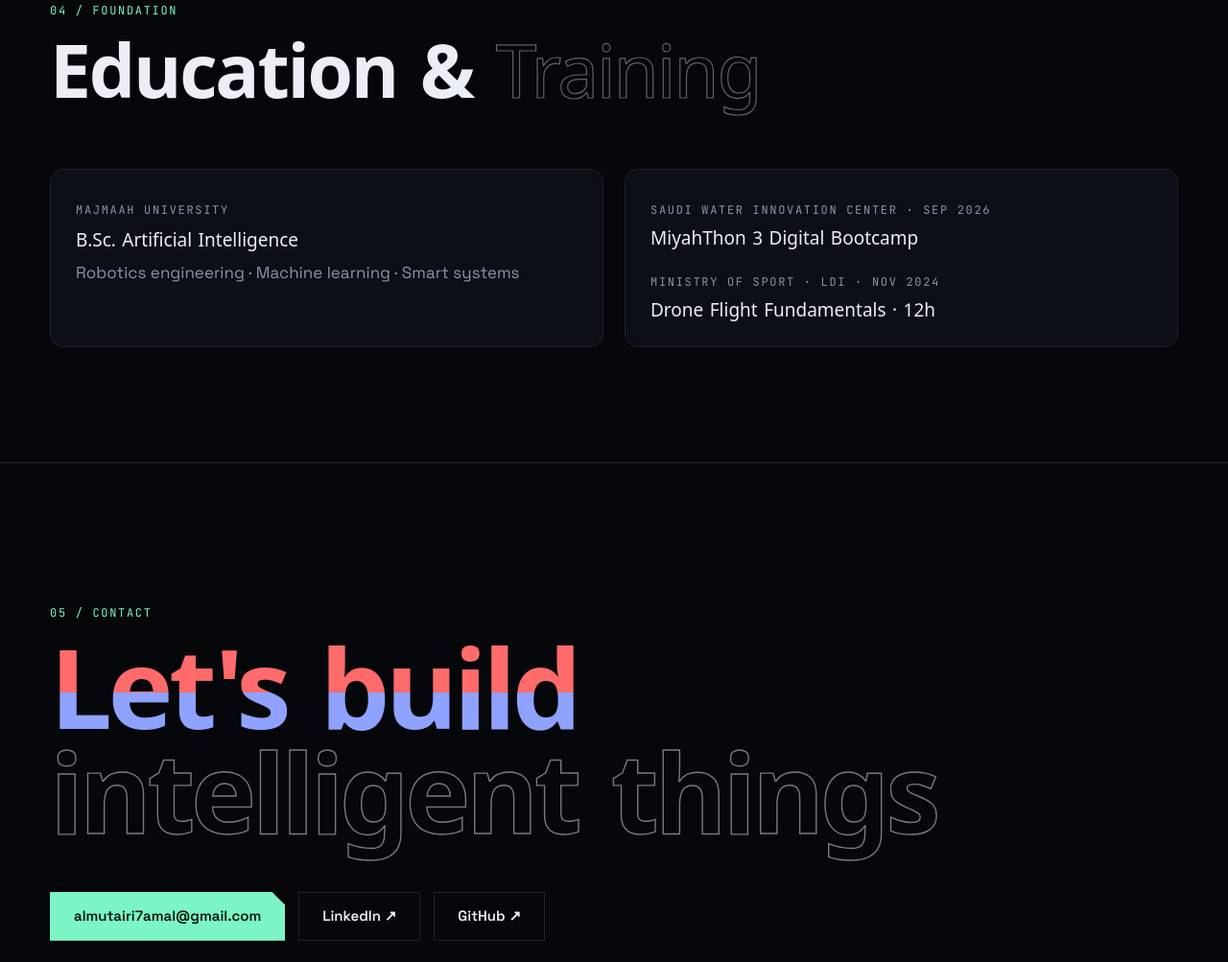
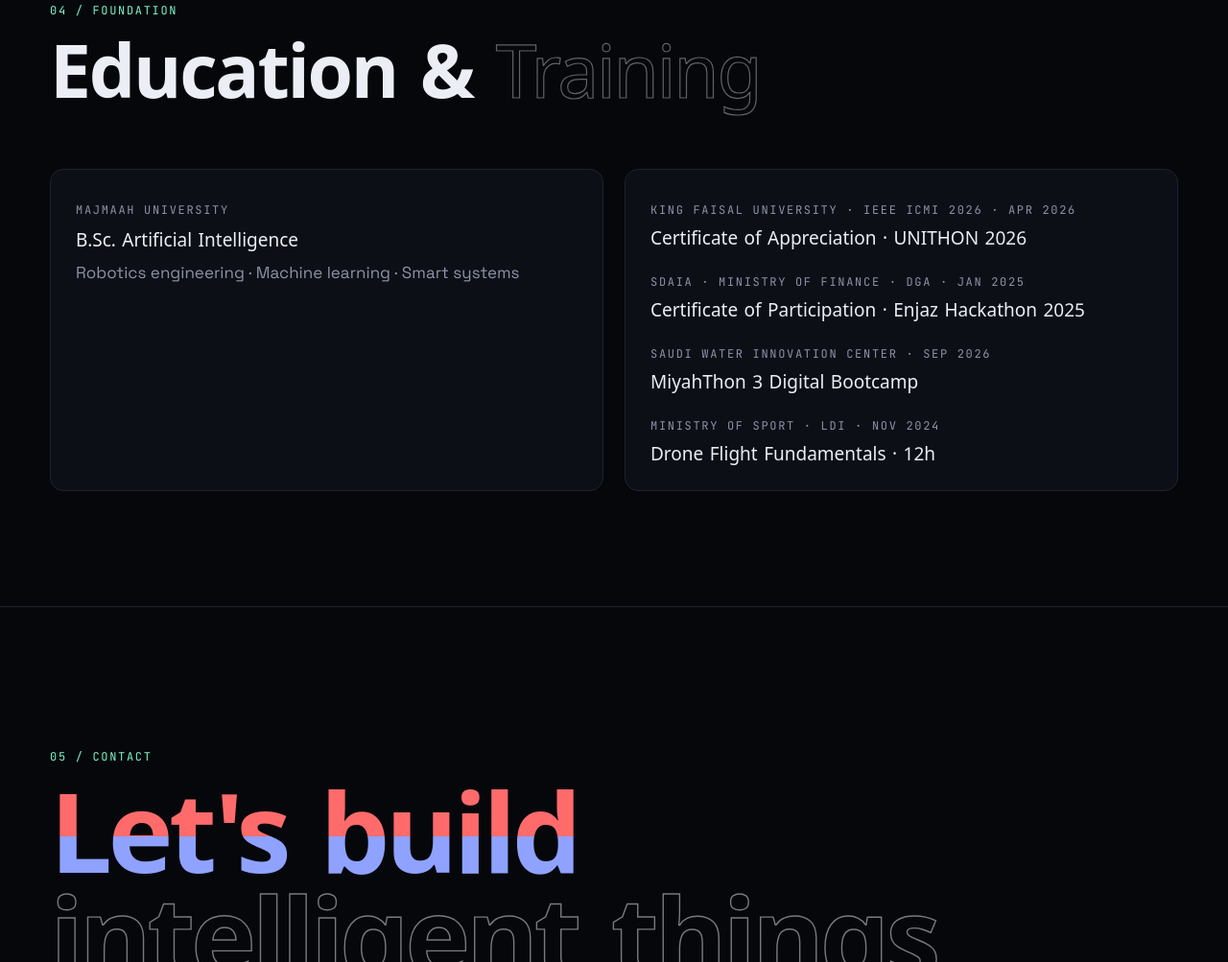
Before and after one commit to almutairi7amal/almutairi7amal.github.io, a plain HTML site: page index.html in a window 1280 px wide. Shown: the part 6052-7055 px from the top of the page at 96% size. Drawn offline with Linux system fonts and the light colour scheme; a web font is replaced by a local one.

Commit message:
Add UNITHON and Enjaz certificates to education section
Co-Authored-By: Claude Opus 5.5 <noreply@anthropic.com>
Claude-Session: https://claude.ai/code/session_01EFMfKBedm31Yb1oxgCe9bX

```diff
--- a/index.html
+++ b/index.html
@@ -383,6 +383,8 @@ html[data-l="ar"] .contact h2{letter-spacing:0;line-height:1.3}
     <div class="edu">
       <div class="box rv"><span class="mono">MAJMAAH UNIVERSITY</span><h3 style="margin-top:10px"><span lang="en">B.Sc. Artificial Intelligence</span><span lang="ar">بكالوريوس الذكاء الاصطناعي</span></h3><p><span lang="en">Robotics engineering · Machine learning · Smart systems</span><span lang="ar">هندسة الروبوتات · تعلم الآلة · الأنظمة الذكية</span></p></div>
       <div class="box rv" style="display:grid;gap:18px">
+        <div><span class="mono">KING FAISAL UNIVERSITY · IEEE ICMI 2026 · APR 2026</span><h3 style="margin-top:8px"><span lang="en">Certificate of Appreciation · UNITHON 2026</span><span lang="ar">شهادة شكر وتقدير · يونيثون 2026</span></h3></div>
+        <div><span class="mono">SDAIA · MINISTRY OF FINANCE · DGA · JAN 2025</span><h3 style="margin-top:8px"><span lang="en">Certificate of Participation · Enjaz Hackathon 2025</span><span lang="ar">شهادة مشاركة · هاكاثون إنجاز 2025</span></h3></div>
         <div><span class="mono">SAUDI WATER INNOVATION CENTER · SEP 2026</span><h3 style="margin-top:8px"><span lang="en">MiyahThon 3 Digital Bootcamp</span><span lang="ar">المعسكر الرقمي لمياهثون 3</span></h3></div>
         <div><span class="mono">MINISTRY OF SPORT · LDI · NOV 2024</span><h3 style="margin-top:8px"><span lang="en">Drone Flight Fundamentals · 12h</span><span lang="ar">أساسيات الطيران اللاسلكي · 12 ساعة</span></h3></div>
       </div>
```
